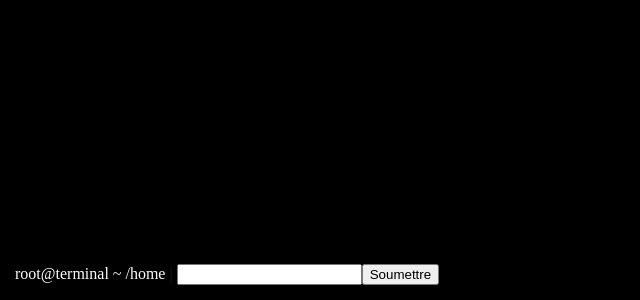
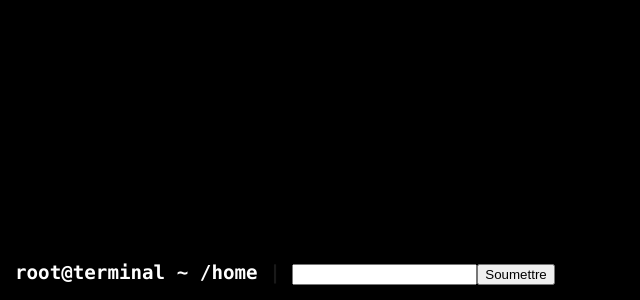
Before and after one commit to ESTIAM-Geneve-DevOps/mini_projet, a website: page app/index.html in a window 1280 px wide. Shown: the part 500-800 px from the top of the page, without its empty margins (0-640 px from the left). Drawn offline with Linux system fonts and the light colour scheme.

Commit message:
Ajout de la police dans le style "Terminal"

```diff
--- a/app/style/style.css
+++ b/app/style/style.css
@@ -1,5 +1,6 @@
 html{
     background-color: black;
+    font: bold 1.2em "Lucida Console", sans-serif;
 }
 form {
     position: fixed;
```
